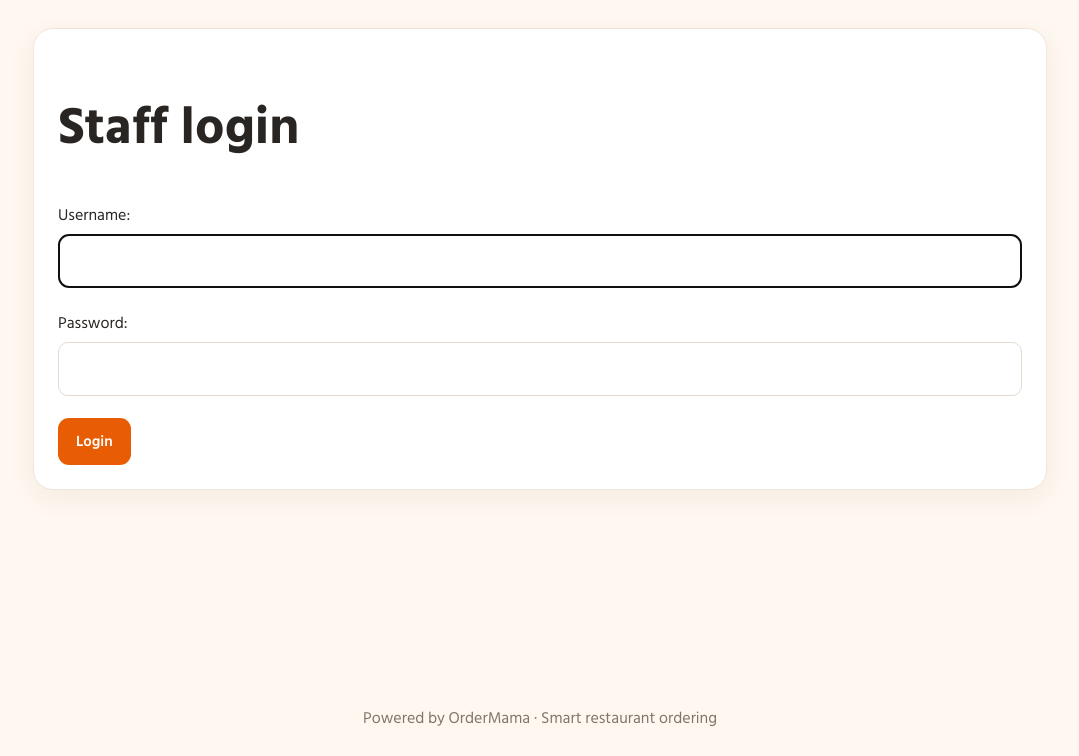
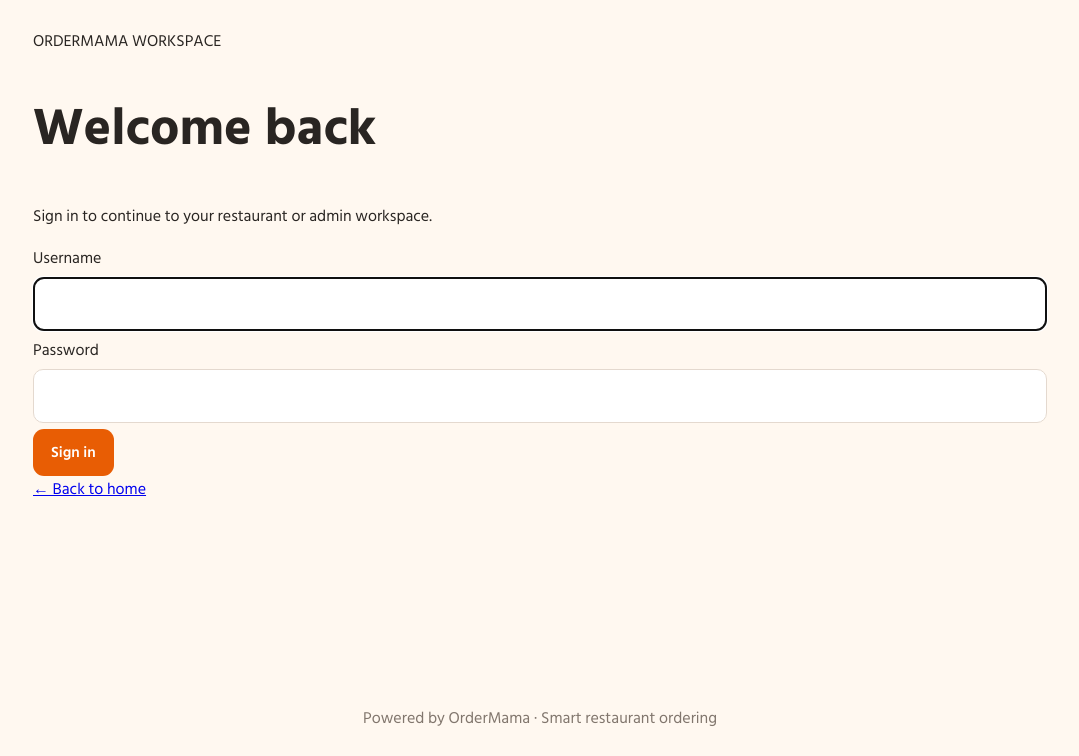
Before and after one commit to sobuzytp/OrderMama, a Django app: page /accounts/login/ in a window 1280 px wide. Shown: the part 64-820 px from the top of the page, without its empty margins (100-1179 px from the left). Run offline with Django 5.2, Linux system fonts and the light colour scheme.

Commit message:
Build English portal pages

```diff
--- a/templates/login.html
+++ b/templates/login.html
@@ -1 +1 @@
-{% extends "base.html" %}{% block content %}<section class="panel"><h1>Staff login</h1><form method="post">{% csrf_token %}{{ form.as_p }}<button class="btn">Login</button></form></section>{% endblock %}
+{% extends "base.html" %}{% block title %}Sign in — OrderMama{% endblock %}{% block content %}<section class="auth-card"><div class="eyebrow">ORDERMAMA WORKSPACE</div><h1>Welcome back</h1><p>Sign in to continue to your restaurant or admin workspace.</p><form method="post">{% csrf_token %}{% if form.errors %}<div class="notice error">Username or password is incorrect. Please try again.</div>{% endif %}<label for="{{ form.username.id_for_label }}">Username</label>{{ form.username }}<label for="{{ form.password.id_for_label }}">Password</label>{{ form.password }}{% if next %}<input type="hidden" name="next" value="{{ next }}">{% endif %}<button class="btn primary-btn" type="submit">Sign in</button></form><a href="/">← Back to home</a></section>{% endblock %}
```
